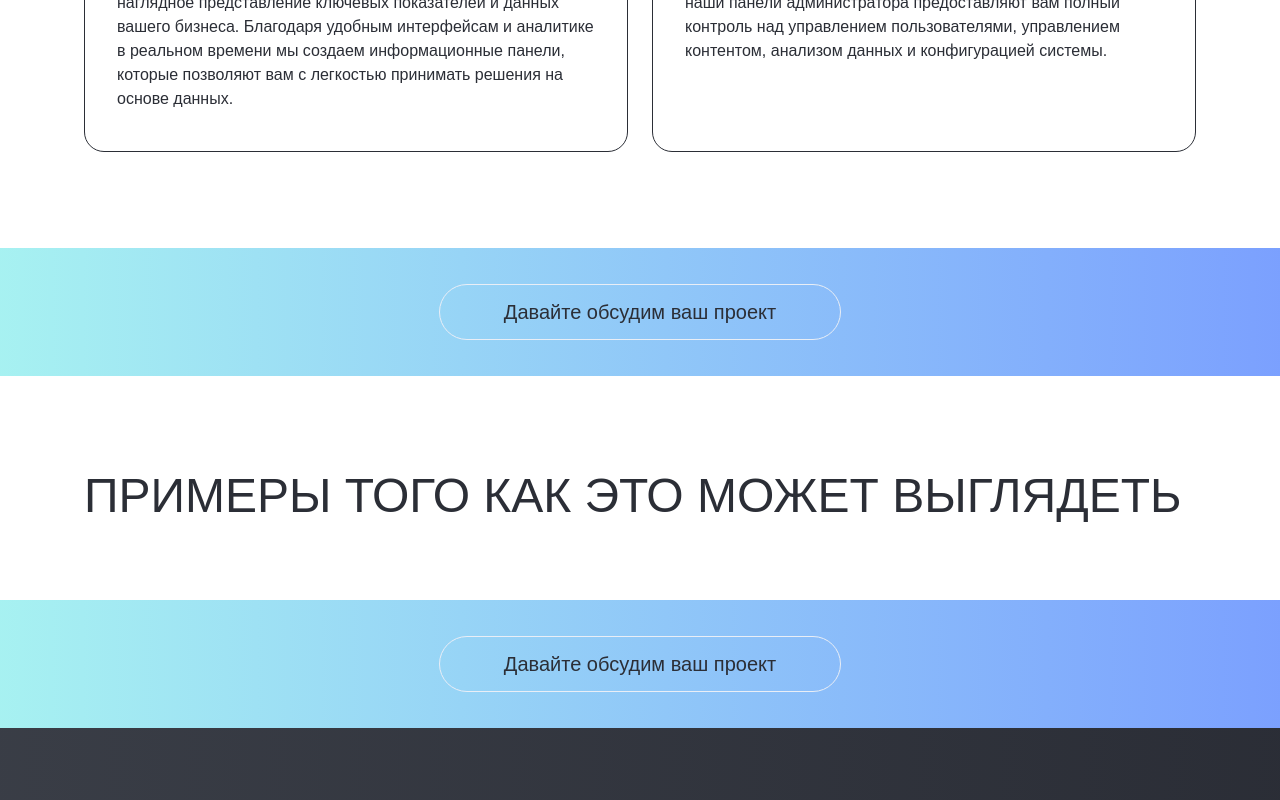
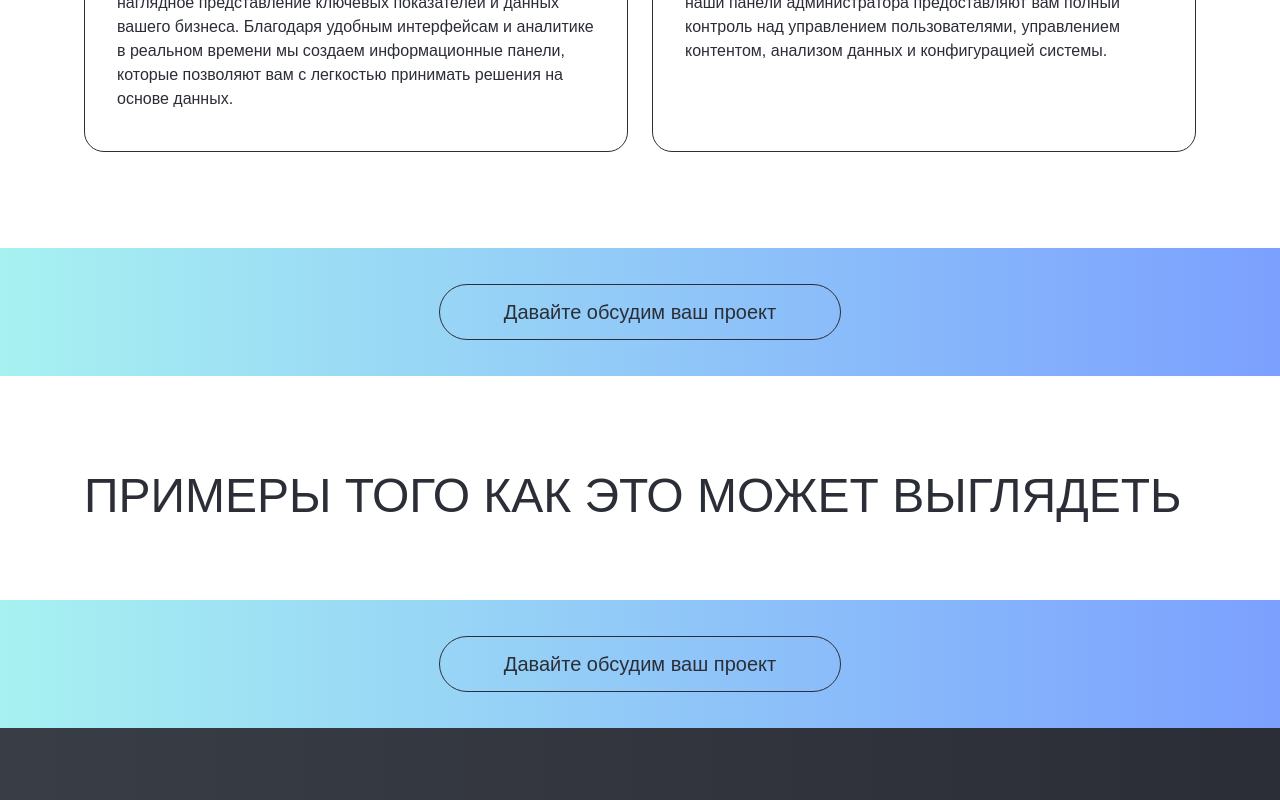
Before and after one commit to vzkharov/excellent-soft, a Next.js app: page /services/design in a window 1280 px wide. Shown: the part 762-1562 px from the top of the page. Built offline with nearby package versions, Linux system fonts and the light colour scheme.

Commit message:
fix: `feed-section`

```diff
--- a/src/components/(sections)/feed-section.tsx
+++ b/src/components/(sections)/feed-section.tsx
@@ -11,13 +11,13 @@ import {
 
 import { Section } from '~/components/section'
 
+/** @fix with button */
 const FeedSection = () => (
 	<Section
 		bg={styles.bg()}
 		className={styles.container()}
 	>
 		<Dialog>
-			{/** @fix with button */}
 			<DialogTrigger className={styles.trigger()}>Давайте обсудим ваш проект</DialogTrigger>
 			<DialogContent>
 				<DialogHeader>
@@ -33,7 +33,7 @@ const styles = tv({
 	slots: {
 		bg: 'bg-gradient-to-r from-gradient-start to-gradient-end',
 		container: 'flex items-center justify-center p-9',
-		trigger: 'group rounded-full font-gilroy-bold text-md border border-gray-0 px-16 py-3 bg-transparent hover:bg-gray-0 text-gray-0 hover:text-gray-1',
+		trigger: 'group rounded-full font-gilroy-bold text-md border border-dark px-16 py-3 bg-transparent hover:bg-gray-0 text-gray-0 hover:text-gray-1',
 	},
 })()
 
```
